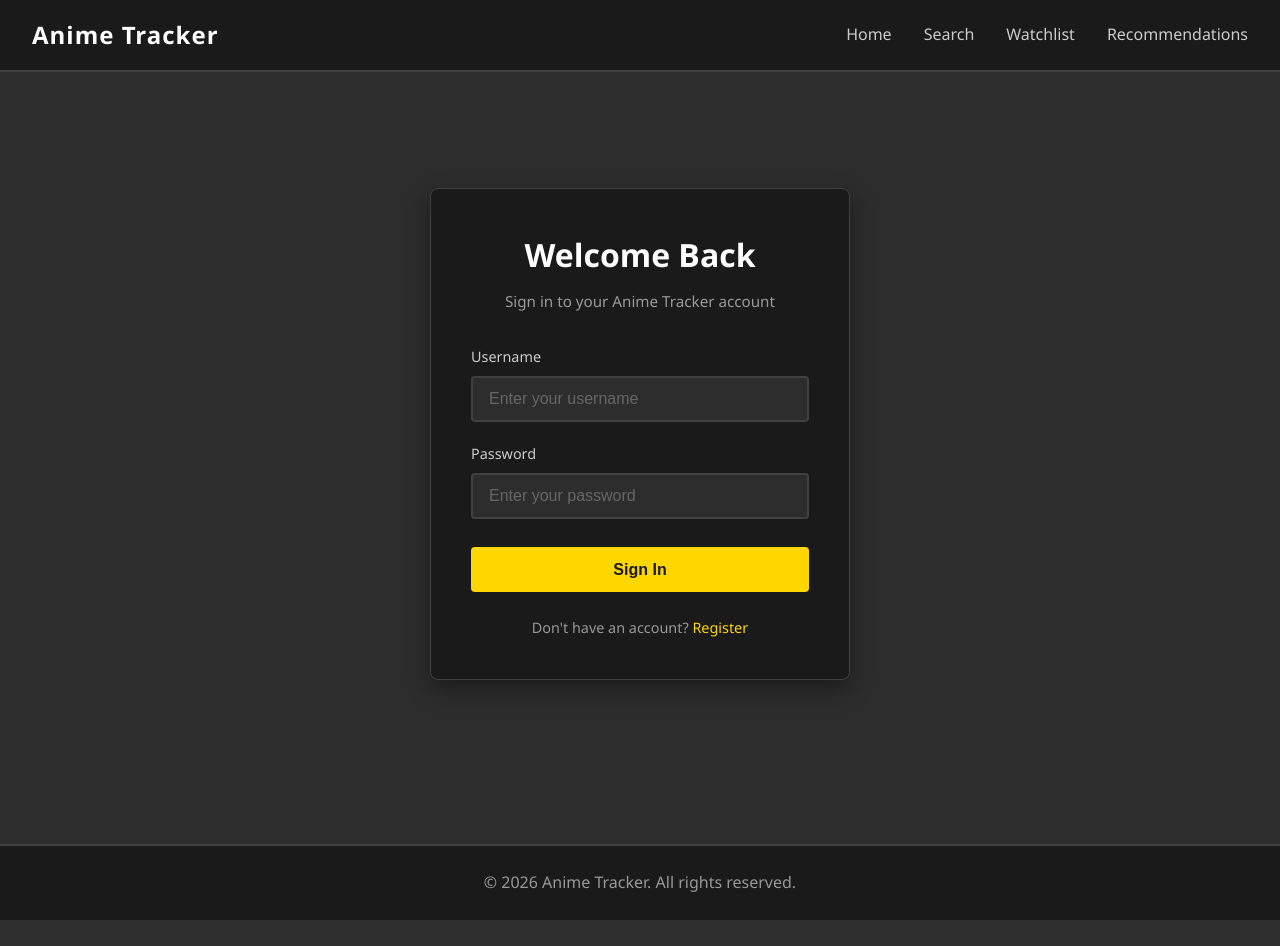
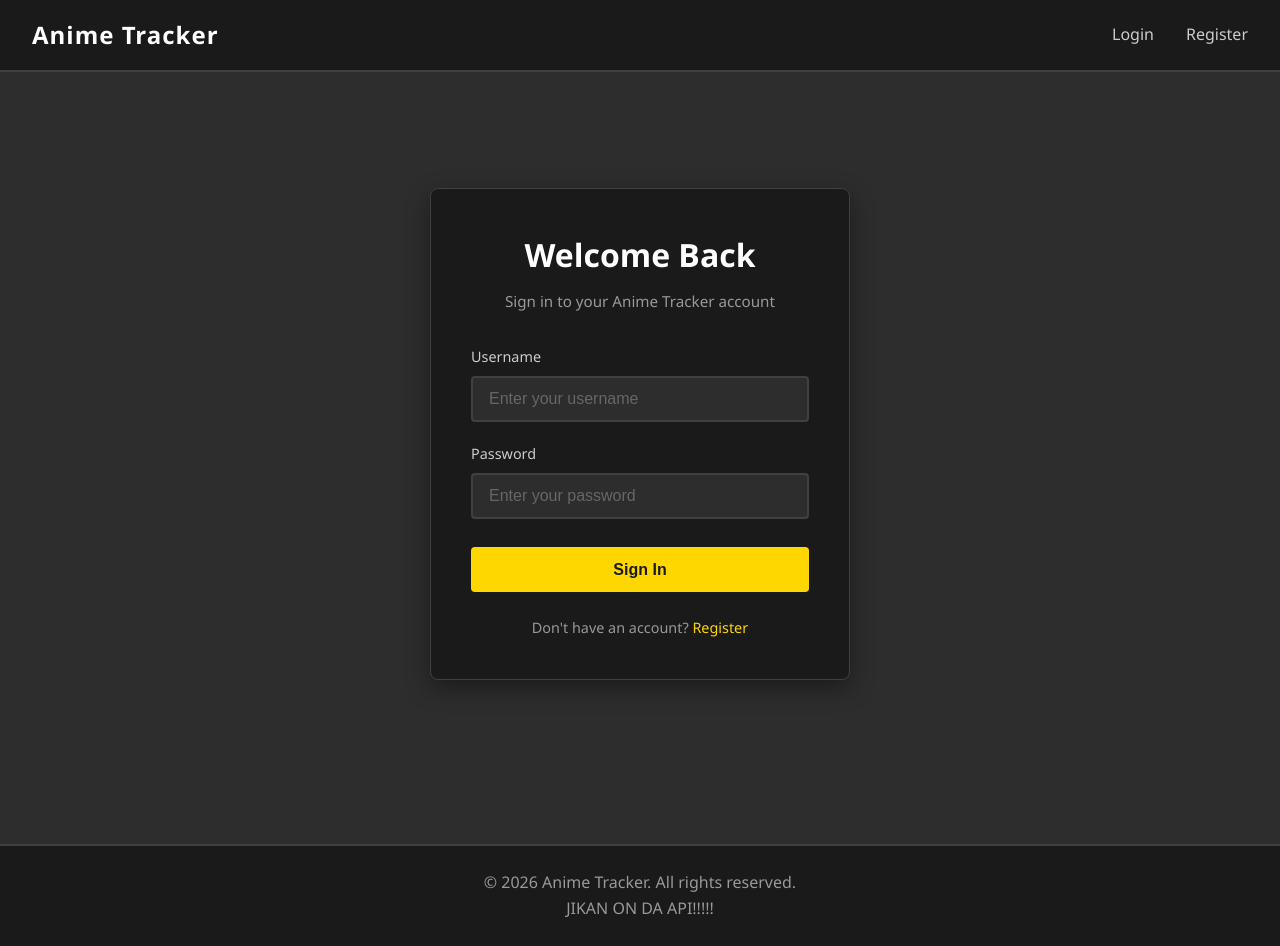
Before and after one commit to ZdotOrg/DBSYSProject, a Flask app: page /login in a window 1280 px wide. Before the commit the page ends 920 px from the top, so only its background shows below. Run offline with Flask 3, Linux system fonts and the light colour scheme; some libraries are stand-ins or nearby versions.

Commit message:
chore: update navbar to check for user login. Jikan API mention in footer as placeholder

```diff
--- a/templates/base.html
+++ b/templates/base.html
@@ -20,17 +20,27 @@
 </head>
 
 <body>
-    <!-- Navigation Bar -->
+
+<!-- Navigation Bar -->
     <nav class="navbar">
         <div class="nav-container">
             <div class="nav-brand">
                 <a href="{{ url_for('main.index') }}">Anime Tracker</a>
             </div>
+
             <div class="nav-links">
-                <a href="{{ url_for('main.index') }}">Home</a>
-                <a href="{{ url_for('main.search') }}">Search</a>
-                <a href="{{ url_for('main.watchlist') }}">Watchlist</a>
-                <a href="{{ url_for('main.recommendations') }}">Recommendations</a>
+                {% if session.get('user_id') %}
+                    <a href="{{ url_for('main.index') }}">Home</a>
+                    <a href="{{ url_for('main.search') }}">Search</a>
+                    <a href="{{ url_for('main.watchlist') }}">Watchlist</a>
+                    <a href="{{ url_for('recommendations.recommendations') }}">Recommendations</a>
+
+                    <span class="nav-user">{{ session.get('username') }}</span>
+                    <a href="{{ url_for('auth.logout') }}" class="nav-link logout-button">Logout</a>
+                {% else %}
+                    <a href="{{ url_for('auth.login') }}">Login</a>
+                    <a href="{{ url_for('auth.register') }}">Register</a>
+                {% endif %}
             </div>
         </div>
     </nav>
@@ -43,11 +53,12 @@
     <!-- Footer -->
     <footer class="footer">
         <div class="footer-container">
-            <p>&copy; 2026 Anime Tracker. All rights reserved.</p>
+            <p>&copy; 2026 Anime Tracker. All rights reserved.<br>
+            JIKAN ON DA API!!!!!</p>
         </div>
     </footer>
 
     {% block extra_js %}{% endblock %}
 </body>
 
-</html>
+</html
```
